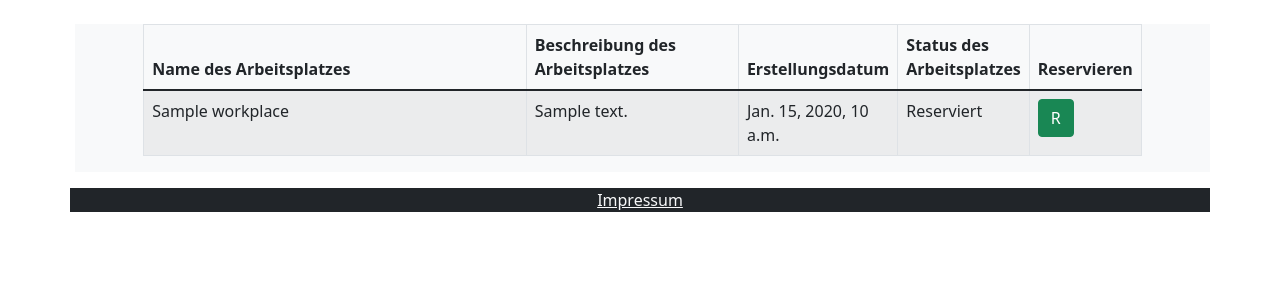
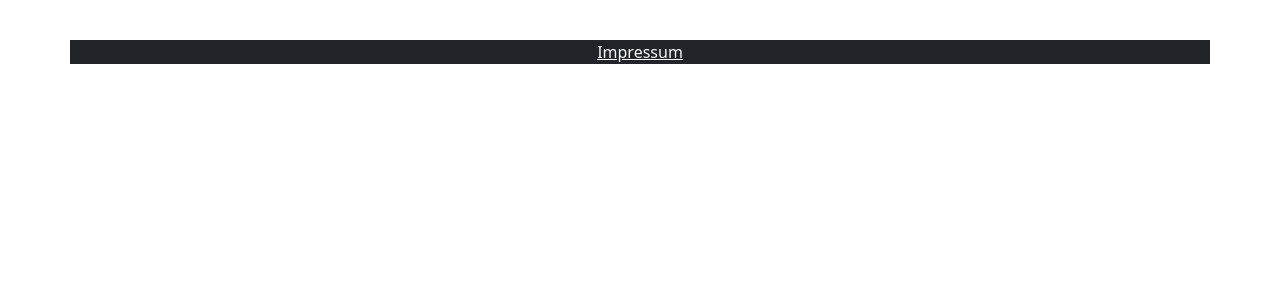
Before and after one commit to Wael653/Project-sksy, a Django app: page /arbeitsplaetze/ in a window 1280 px wide. Shown: the part 73-373 px from the top of the page. Run offline with Django 3.2, Linux system fonts and the light colour scheme; tables that the repository leaves empty hold one stand-in row (values such as "Sample post").

Commit message:
Changed and Add Templates

```diff
--- a/stars/stars/templates/arbeitsplaetze.html
+++ b/stars/stars/templates/arbeitsplaetze.html
@@ -2,39 +2,5 @@
 {% block title %}Stars-Arbeitsplätze{% endblock %}
 {% block content %}
     <article>
-        <table class="table table-responsive table-striped table-hover table-bordered">
-
-                        <thead>
-
-                          <tr>
-                            <th scope="col" style="width: 50%">Name des Arbeitsplatzes</th>
-                            <th scope="col" style="width: 25%">Beschreibung des Arbeitsplatzes</th>
-                            <th scope="col" style="width: 15%">Erstellungsdatum</th>
-                            <th scope="col" style="width: 15%">Status des Arbeitsplatzes</th>
-                            <th scope="col" style="width: 10%">Reservieren</th>
-                          </tr>
-
-                        </thead>
-
-                        <tbody>
-
-                        {% for w in workplaces %}
-                          <tr>
-                            <td scope="row">{{ w.title }}</td>
-                            <td>{{w.description}}</td>
-                            <td>{{w.creation_date}}</td>
-                            <td>{% if w.state == 1 %}
-                                {{'Reserviert'}}
-                                {% else %}
-                                {{'Frei'}}
-                                {% endif %}
-                            </td>
-                            <td><a href="" class="btn btn-success" role="button">R</a></td>
-                          </tr>
-                        {% endfor %}
-
-                        </tbody>
-
-                    </table>
     </article>
 {% endblock %}
```
